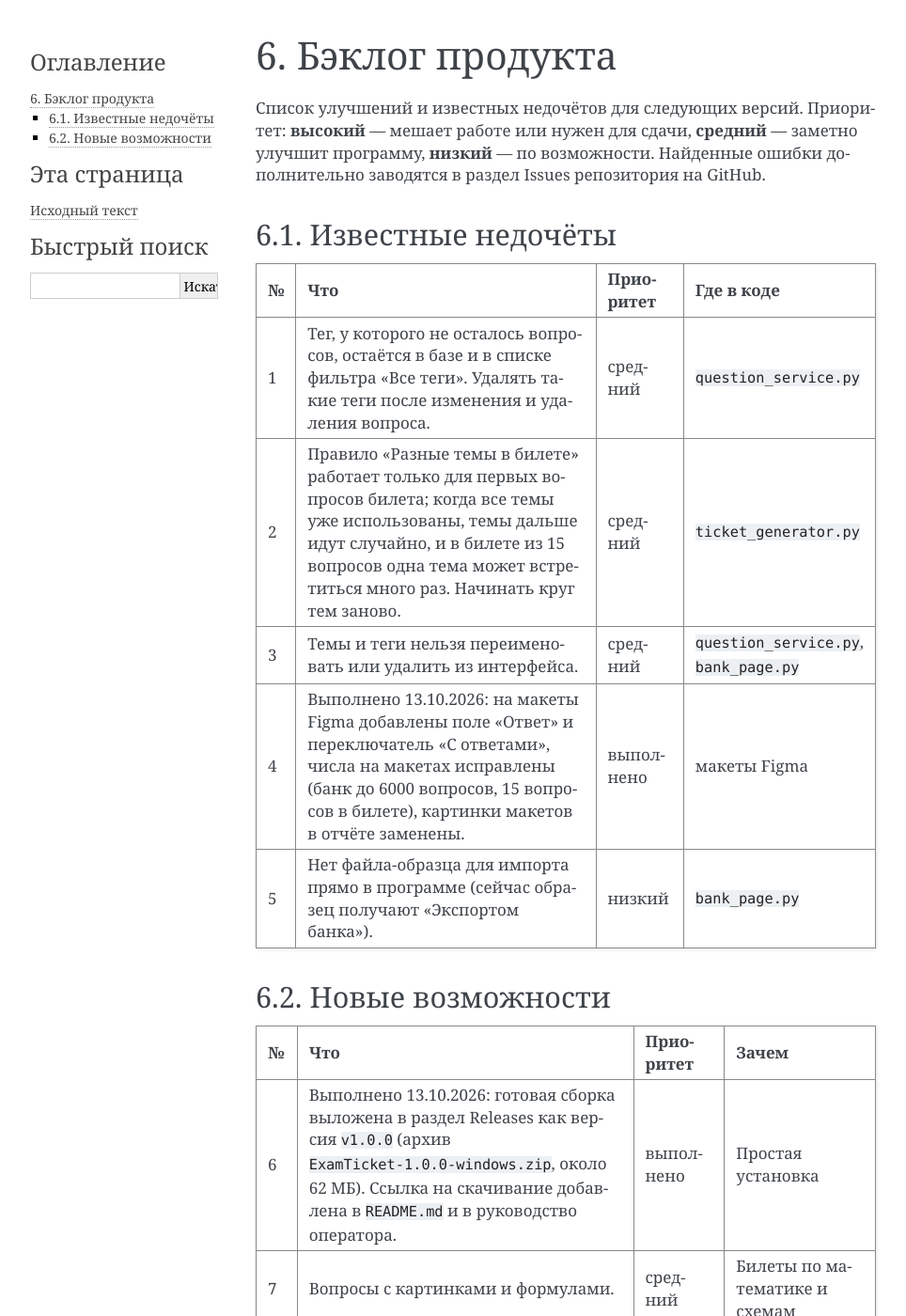
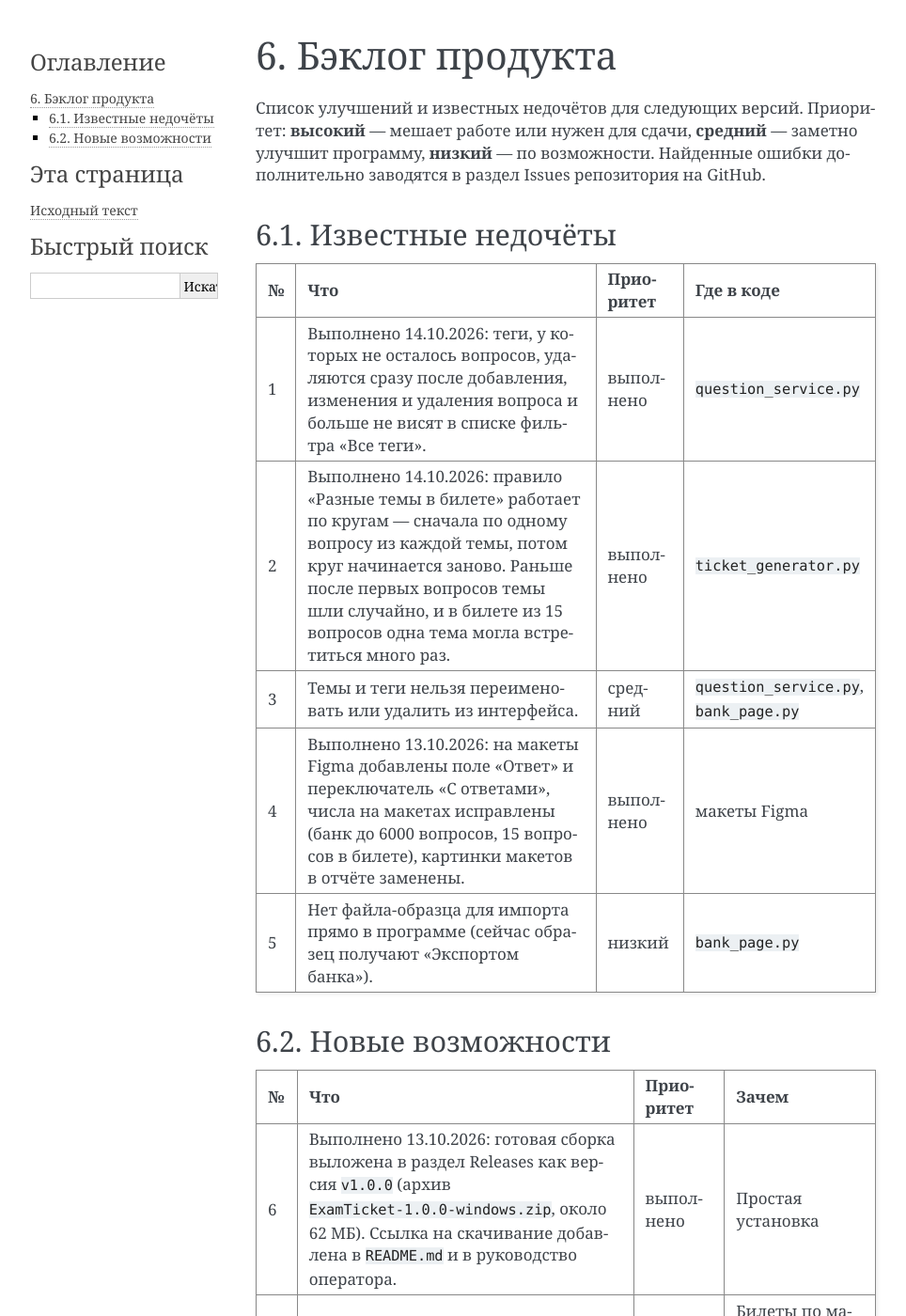
Before and after one commit to F4aqkk/ExamTicketGenerator, a Sphinx documentation site: the page built from docs/backlog.rst, in a window 1280 px wide and 1400 px high. Shown: the whole window at 94% size, without its empty margins (148-1112 px from the left). Built offline with Sphinx 7.4.7, drawn with Linux system fonts in a browser that asks for light colours; some of the changed text lies outside the part shown.

```diff
--- a/docs/backlog.rst
+++ b/docs/backlog.rst
@@ -18,17 +18,18 @@
      - Приоритет
      - Где в коде
    * - 1
-     - Тег, у которого не осталось вопросов, остаётся в базе и в списке
-       фильтра «Все теги». Удалять такие теги после изменения
-       и удаления вопроса.
-     - средний
+     - Выполнено 14.10.2026: теги, у которых не осталось вопросов,
+       удаляются сразу после добавления, изменения и удаления вопроса
+       и больше не висят в списке фильтра «Все теги».
+     - выполнено
      - ``question_service.py``
    * - 2
-     - Правило «Разные темы в билете» работает только для первых
-       вопросов билета; когда все темы уже использованы, темы дальше
-       идут случайно, и в билете из 15 вопросов одна тема может
-       встретиться много раз. Начинать круг тем заново.
-     - средний
+     - Выполнено 14.10.2026: правило «Разные темы в билете» работает
+       по кругам — сначала по одному вопросу из каждой темы, потом круг
+       начинается заново. Раньше после первых вопросов темы шли
+       случайно, и в билете из 15 вопросов одна тема могла встретиться
+       много раз.
+     - выполнено
      - ``ticket_generator.py``
    * - 3
      - Темы и теги нельзя переименовать или удалить из интерфейса.
@@ -89,7 +90,9 @@
      - низкий
      - Привычная установка
    * - 12
-     - Автоматический запуск flake8, black и тестов на GitHub при каждой
-       отправке кода (GitHub Actions).
-     - средний
+     - Выполнено 14.10.2026: добавлен файл
+       ``.github/workflows/tests.yml`` — при отправке кода в ``main``
+       и при каждом Pull Request GitHub сам запускает flake8, black
+       и pytest.
+     - выполнено
      - Ошибки видны сразу
--- a/docs/changes.rst
+++ b/docs/changes.rst
@@ -29,3 +29,8 @@
        сборки со страницы Releases, новая строка в таблице сообщений.
        Описание программного кода: добавлен модуль ``run``. Бэклог:
        пункт 6 (сборка в Releases) отмечен выполненным.
+   * - 1.4
+     - 14.10.2026
+     - Отчёт о тестировании: 111 тестов. Бэклог: пункты 1 (теги без
+       вопросов), 2 (чередование тем в билете) и 12 (автоматические
+       проверки на GitHub) отмечены выполненными.
```
Also changed, not shown: docs/testing.rst (+11 -8 lines).
